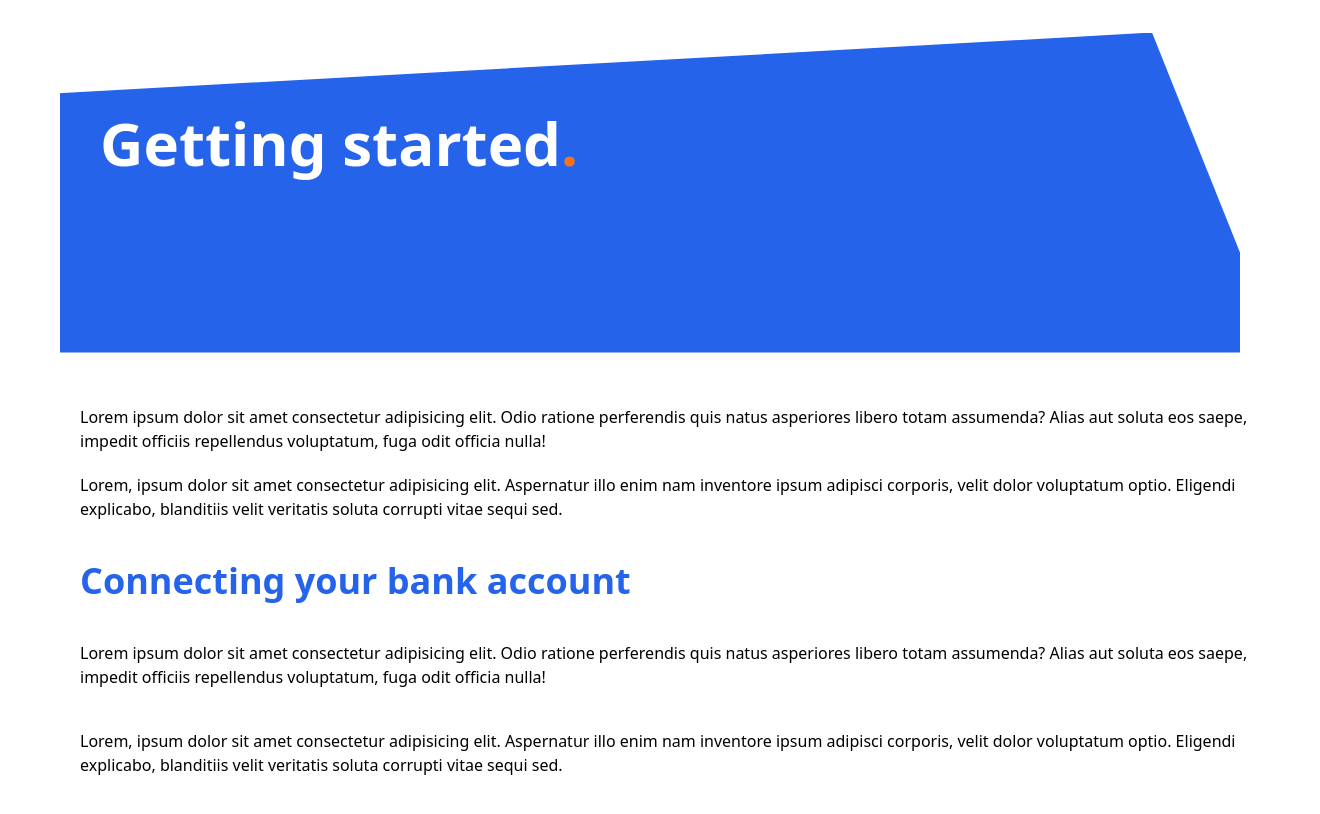
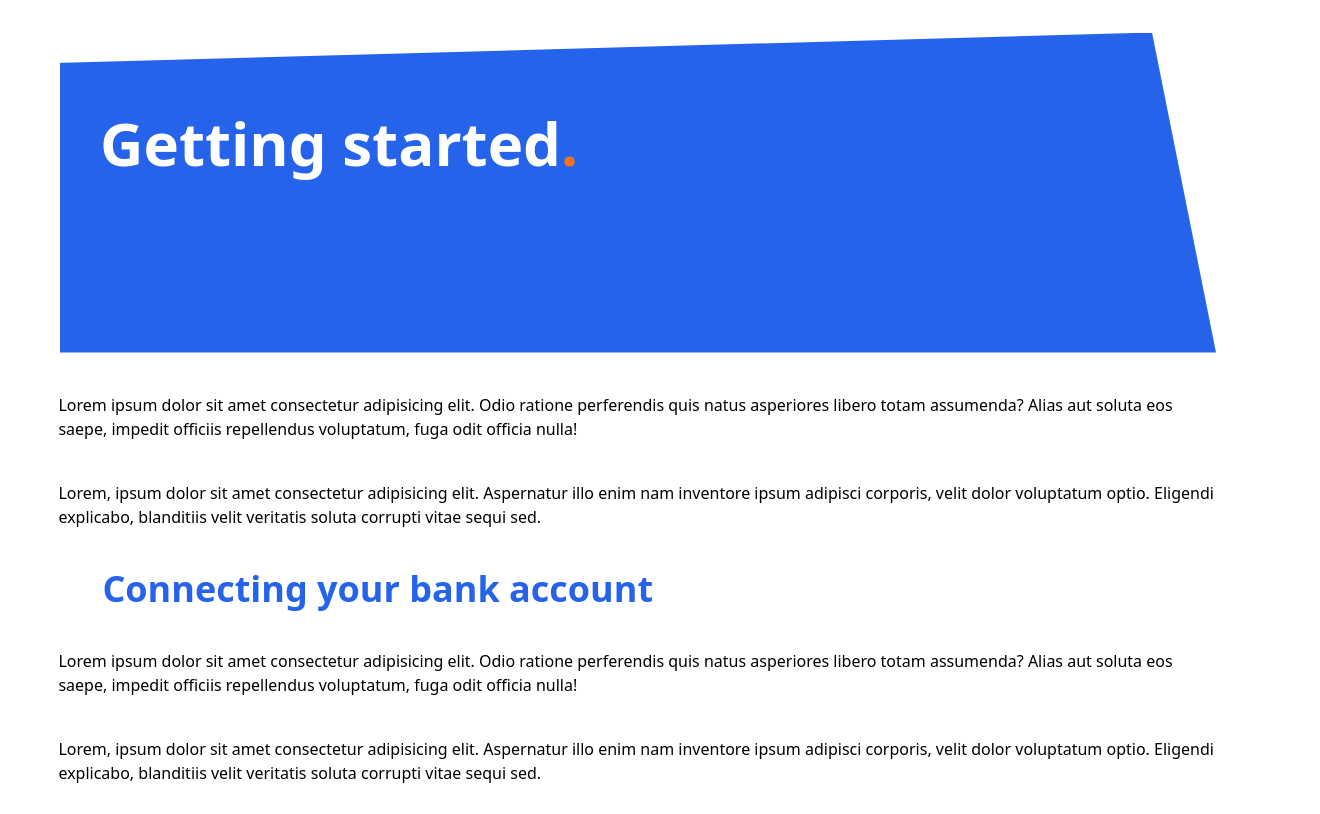
Before and after one commit to jharsh04/task1, a plain HTML site: page index.html in a window 1280 px wide. Shown: the part 133-947 px from the top of the page, 1320 px wide, since content can reach past the window. Drawn offline with Linux system fonts and the light colour scheme.

Commit message:
Margin Adjusted

```diff
--- a/index.html
+++ b/index.html
@@ -7,7 +7,7 @@
     <link href="./output.css" rel="stylesheet">
     <style>
         .polygon{
-            clip-path: polygon(0% 20%,90% 0%,100% 100%, 0% 100%);
+            clip-path: polygon(0% 10%,90% 0%,95% 100%, 0% 100%);
         }
     </style>
 </head>
@@ -36,31 +36,27 @@
      </div>
 
      <!--Median-->
-
-    <div class="container pt-8">
-        <div class="mx-10">
-            <p class="w-full mx-10 mt-5">
+ <div class="container w-11/12 mx-auto">
+        <div class="mx-[0.2vw] mb-10 mt-10">
+            <p class="mx-[0.2vw] my-10">
                 Lorem ipsum dolor sit amet consectetur adipisicing elit. Odio ratione perferendis quis natus asperiores libero totam assumenda? Alias aut soluta eos saepe, impedit officiis repellendus voluptatum, fuga odit officia nulla!
             </p>
-            <p class="w-full mx-10 mt-5">
+            <p class="mx-[0.2vw] my-10">
                 Lorem, ipsum dolor sit amet consectetur adipisicing elit. Aspernatur illo enim nam inventore ipsum adipisci corporis, velit dolor voluptatum optio. Eligendi explicabo, blanditiis velit veritatis soluta corrupti vitae sequi sed.
             </p>
         </div>
-
     </div>
-    <div class="text-blue-600 text-4xl mx-10 font-bold w-full px-10 my-10">
-
-            Connecting your bank account
-
-
+    <div class="mx-[8vw]">
+    <div class="text-blue-600 text-4xl font-bold my-10">
+        Connecting your bank account
     </div>
-
-    <div class="container ">
-        <div class="mx-10 mb-10">
-            <p class="w-full mx-10 my-10">
+    </div>
+    <div class="container w-11/12 mx-auto">
+        <div class="mx-[0.2vw] mb-10 mt-10">
+            <p class="mx-[0.2vw] my-10">
                 Lorem ipsum dolor sit amet consectetur adipisicing elit. Odio ratione perferendis quis natus asperiores libero totam assumenda? Alias aut soluta eos saepe, impedit officiis repellendus voluptatum, fuga odit officia nulla!
             </p>
-            <p class="w-full mx-10 my-10">
+            <p class="mx-[0.2vw] my-10">
                 Lorem, ipsum dolor sit amet consectetur adipisicing elit. Aspernatur illo enim nam inventore ipsum adipisci corporis, velit dolor voluptatum optio. Eligendi explicabo, blanditiis velit veritatis soluta corrupti vitae sequi sed.
             </p>
         </div>
@@ -69,6 +65,7 @@
     <iframe width="560" height="315" src="https://www.youtube.com/embed/dA9dWGnoMUA?si=Hha378B2k3dc3r6M" title="YouTube video player" frameborder="0" allow="accelerometer; autoplay; clipboard-write; encrypted-media; gyroscope; picture-in-picture; web-share" referrerpolicy="strict-origin-when-cross-origin" class="mx-auto "></iframe>
 
 
+</div>
 
 
 </body>
```
Also changed, not shown: output.css.
